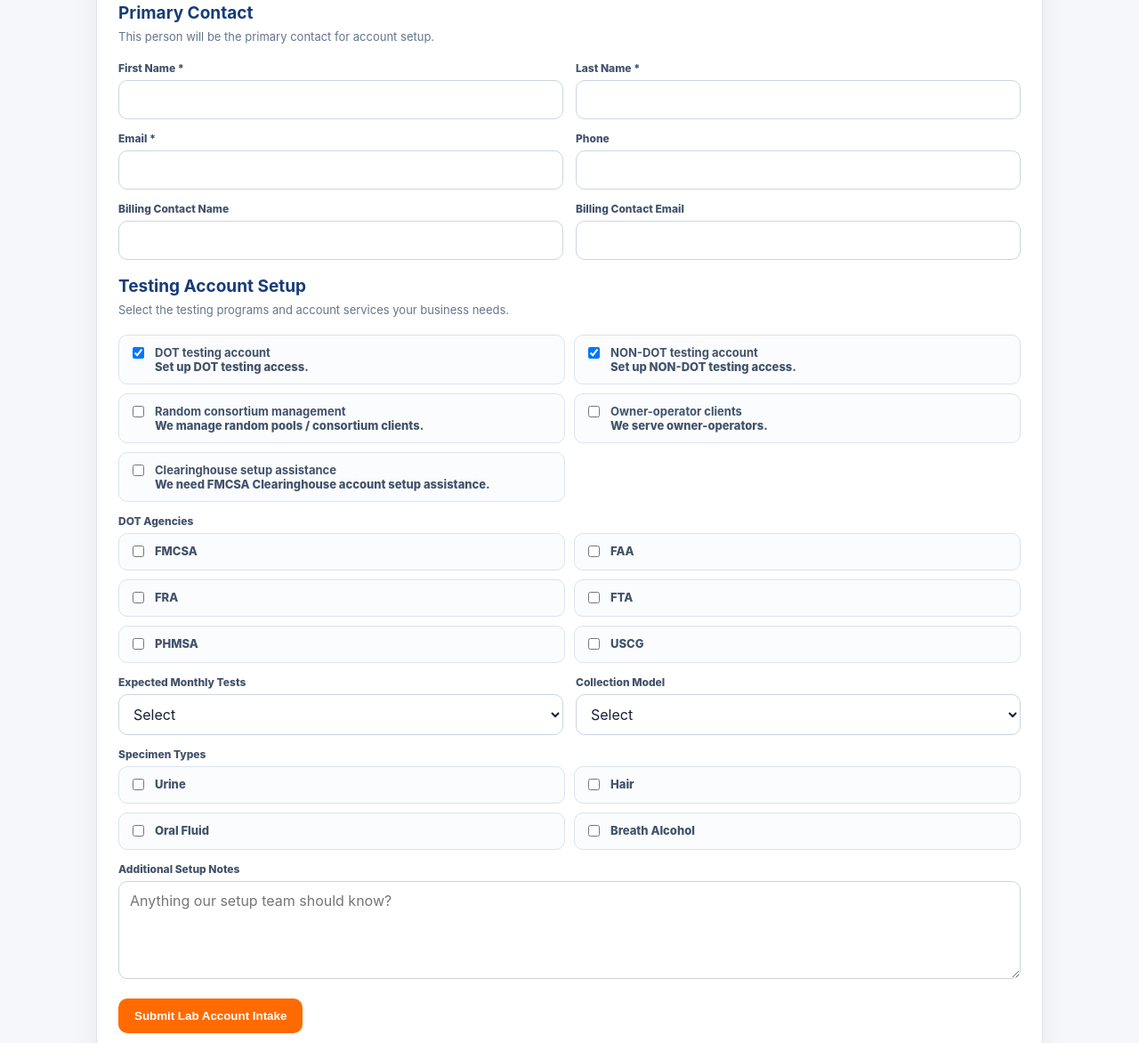
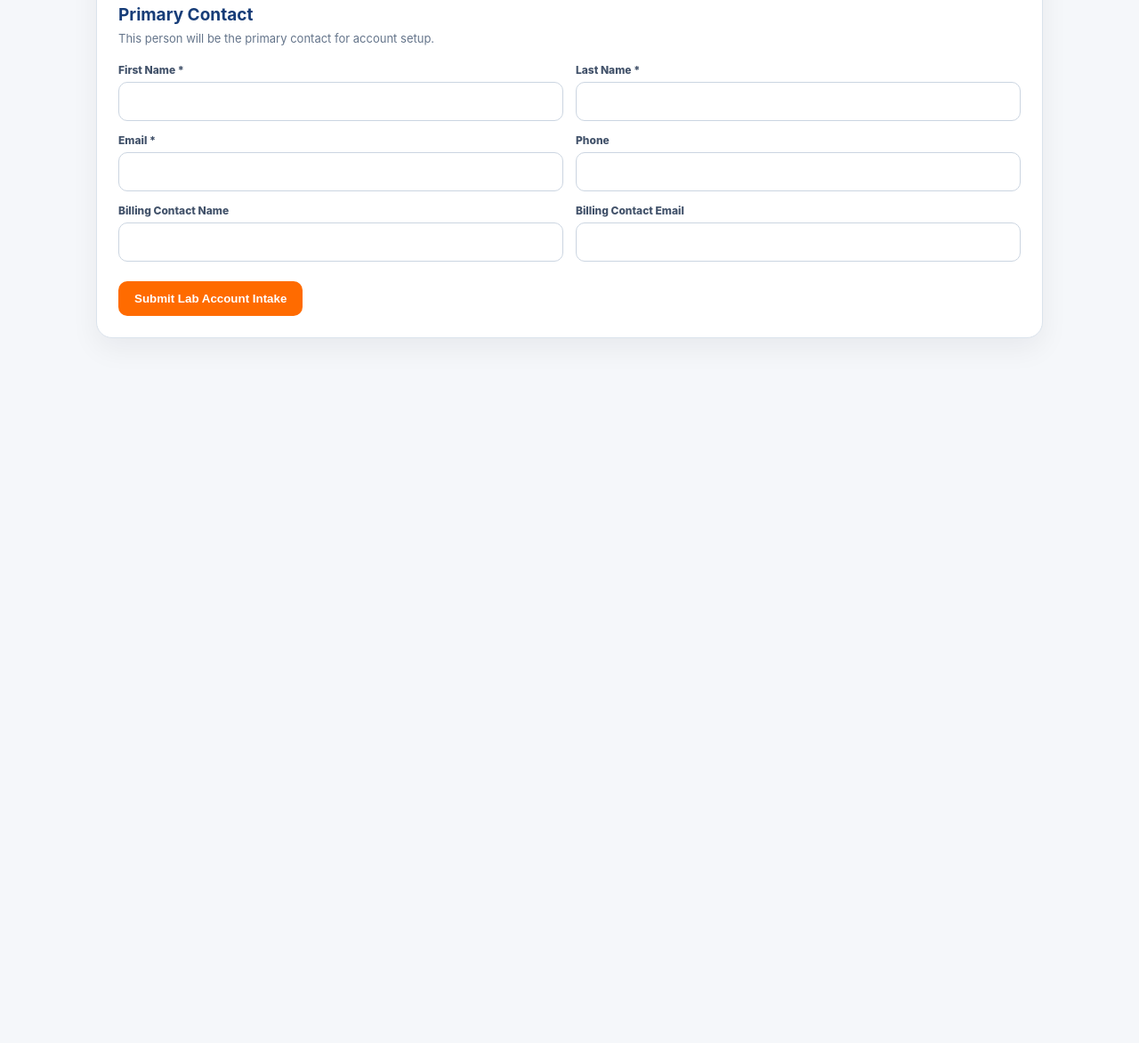
Before and after one commit to filings4u/screenings4u, a plain HTML site: page lab-account-intake.html in a window 1280 px wide. Shown: the part 1018-2190 px from the top of the page at 89% size. After the commit the page ends 1468 px from the top, so only its background shows below. Drawn offline with Linux system fonts and the light colour scheme.

Commit message:
Update lab-account-intake.html

```diff
--- a/lab-account-intake.html
+++ b/lab-account-intake.html
@@ -9,8 +9,7 @@
     :root{--blue:#173d78;--blue2:#24467f;--orange:#ff6b00;--ink:#172033;--muted:#65758b;--line:#dbe3ec;--soft:#f5f7fa;--white:#fff;--danger:#b42318;--success:#137a4d}
     *{box-sizing:border-box}html,body{margin:0;padding:0;background:var(--soft);color:var(--ink);font-family:Inter,system-ui,-apple-system,BlinkMacSystemFont,"Segoe UI",sans-serif}
     body{min-height:100vh}.wrap{max-width:1100px;margin:auto;padding:30px 18px 70px}
-    .brand{display:flex;align-items:center;gap:12px;font-weight:900;color:var(--blue);font-size:18px;margin-bottom:24px}
-    .mark{width:38px;height:38px;border-radius:11px;background:var(--orange);display:grid;place-items:center;color:white;font-weight:900}
+    .brand{display:inline-flex;align-items:center;margin-bottom:24px;text-decoration:none}.intake-logo{display:block;width:220px;max-width:70vw;height:auto}
     .hero{background:white;border:1px solid var(--line);border-radius:20px;padding:28px;box-shadow:0 14px 40px rgba(15,23,42,.07);margin-bottom:18px}
     .eyebrow{font-size:11px;letter-spacing:.08em;font-weight:900;color:var(--orange);text-transform:uppercase}h1{color:var(--blue);margin:7px 0 8px;font-size:32px}
     p{color:var(--muted);line-height:1.6}.notice{padding:14px 16px;background:#fff7ef;border-left:4px solid var(--orange);border-radius:10px;font-size:13px;color:#6b471f}
@@ -22,7 +21,7 @@
     .check input{width:auto;margin-top:2px}.actions{display:flex;gap:10px;align-items:center;flex-wrap:wrap;margin-top:22px}.btn{border:0;border-radius:10px;padding:12px 18px;font-weight:900;cursor:pointer}
     .primary{background:var(--orange);color:#fff}.secondary{background:#fff;color:var(--blue);border:1px solid var(--line)}.msg{font-size:13px;font-weight:700}.error{color:var(--danger)}.success{color:var(--success)}
     .loading{text-align:center;padding:40px;color:var(--muted)}.hidden{display:none!important}
-    @media(max-width:760px){.grid,.checks{grid-template-columns:1fr}.full{grid-column:auto}h1{font-size:27px}.hero,.card{padding:20px}}
+    @media(max-width:760px){.grid,.checks{grid-template-columns:1fr}.full{grid-column:auto}h1{font-size:27px}.hero,.card{padding:20px}.intake-logo{width:185px}}
   </style>
 
   <link href="assets/css/form-security.css?v=20260918-1" rel="stylesheet">
@@ -32,7 +31,7 @@
 </head>
 <body>
 <div class="wrap">
-  <div class="brand"><div class="mark">S4U</div><div>screenings4u</div></div>
+  <a class="brand" href="index.html" aria-label="screenings4u home"><img src="images/logo.png" alt="screenings4u" class="intake-logo"></a>
 
   <div class="hero">
     <div class="eyebrow">House Lab Account Setup</div>
@@ -76,44 +75,6 @@
       </div>
     </div>
 
-    <div class="section">
-      <h2>Testing Account Setup</h2>
-      <p class="sub">Select the testing programs and account services your business needs.</p>
-      <div class="checks">
-        <label class="check"><input type="checkbox" name="dot_testing_needed" checked><span><strong>DOT testing account</strong><br>Set up DOT testing access.</span></label>
-        <label class="check"><input type="checkbox" name="non_dot_testing_needed" checked><span><strong>NON-DOT testing account</strong><br>Set up NON-DOT testing access.</span></label>
-        <label class="check"><input type="checkbox" name="random_consortium_needed"><span><strong>Random consortium management</strong><br>We manage random pools / consortium clients.</span></label>
-        <label class="check"><input type="checkbox" name="owner_operator_clients"><span><strong>Owner-operator clients</strong><br>We serve owner-operators.</span></label>
-        <label class="check"><input type="checkbox" name="clearinghouse_setup_needed"><span><strong>Clearinghouse setup assistance</strong><br>We need FMCSA Clearinghouse account setup assistance.</span></label>
-      </div>
-
-      <div class="grid" style="margin-top:14px">
-        <div class="field full">
-          <label>DOT Agencies</label>
-          <div class="checks">
-            <label class="check"><input type="checkbox" name="dot_agencies" value="FMCSA"><span>FMCSA</span></label>
-            <label class="check"><input type="checkbox" name="dot_agencies" value="FAA"><span>FAA</span></label>
-            <label class="check"><input type="checkbox" name="dot_agencies" value="FRA"><span>FRA</span></label>
-            <label class="check"><input type="checkbox" name="dot_agencies" value="FTA"><span>FTA</span></label>
-            <label class="check"><input type="checkbox" name="dot_agencies" value="PHMSA"><span>PHMSA</span></label>
-            <label class="check"><input type="checkbox" name="dot_agencies" value="USCG"><span>USCG</span></label>
-          </div>
-        </div>
-        <div class="field"><label>Expected Monthly Tests</label><select name="expected_monthly_tests"><option value="">Select</option><option>1–10</option><option>11–25</option><option>26–50</option><option>51–100</option><option>101+</option></select></div>
-        <div class="field"><label>Collection Model</label><select name="collection_model"><option value="">Select</option><option value="send_to_sites">Send donors to collection sites</option><option value="in_house">Collect in-house</option><option value="both">Both</option></select></div>
-        <div class="field full">
-          <label>Specimen Types</label>
-          <div class="checks">
-            <label class="check"><input type="checkbox" name="specimen_types" value="Urine"><span>Urine</span></label>
-            <label class="check"><input type="checkbox" name="specimen_types" value="Hair"><span>Hair</span></label>
-            <label class="check"><input type="checkbox" name="specimen_types" value="Oral Fluid"><span>Oral Fluid</span></label>
-            <label class="check"><input type="checkbox" name="specimen_types" value="Breath Alcohol"><span>Breath Alcohol</span></label>
-          </div>
-        </div>
-        <div class="field full"><label>Additional Setup Notes</label><textarea name="notes" placeholder="Anything our setup team should know?"></textarea></div>
-      </div>
-    </div>
-
     <div class="actions">
       <button class="btn primary" type="submit" id="submitBtn">Submit Lab Account Intake</button>
       <span class="msg" id="msg"></span>
@@ -131,7 +92,7 @@ function collectIntake(){
   const fd=new FormData(form), data={};
   for(const [k,v] of fd.entries()){
     if(k==="websiteTrap") continue;
-    if(k==="dot_agencies"||k==="specimen_types"){
+    if(k==="specimen_types"){
       (data[k]??=[]).push(v);
     } else {
       data[k]=v;
@@ -139,11 +100,6 @@ function collectIntake(){
   }
 
   for(const n of [
-    "dot_testing_needed",
-    "non_dot_testing_needed",
-    "random_consortium_needed",
-    "owner_operator_clients",
-    "clearinghouse_setup_needed"
   ]){
     data[n]=!!form.elements[n]?.checked;
   }
```
